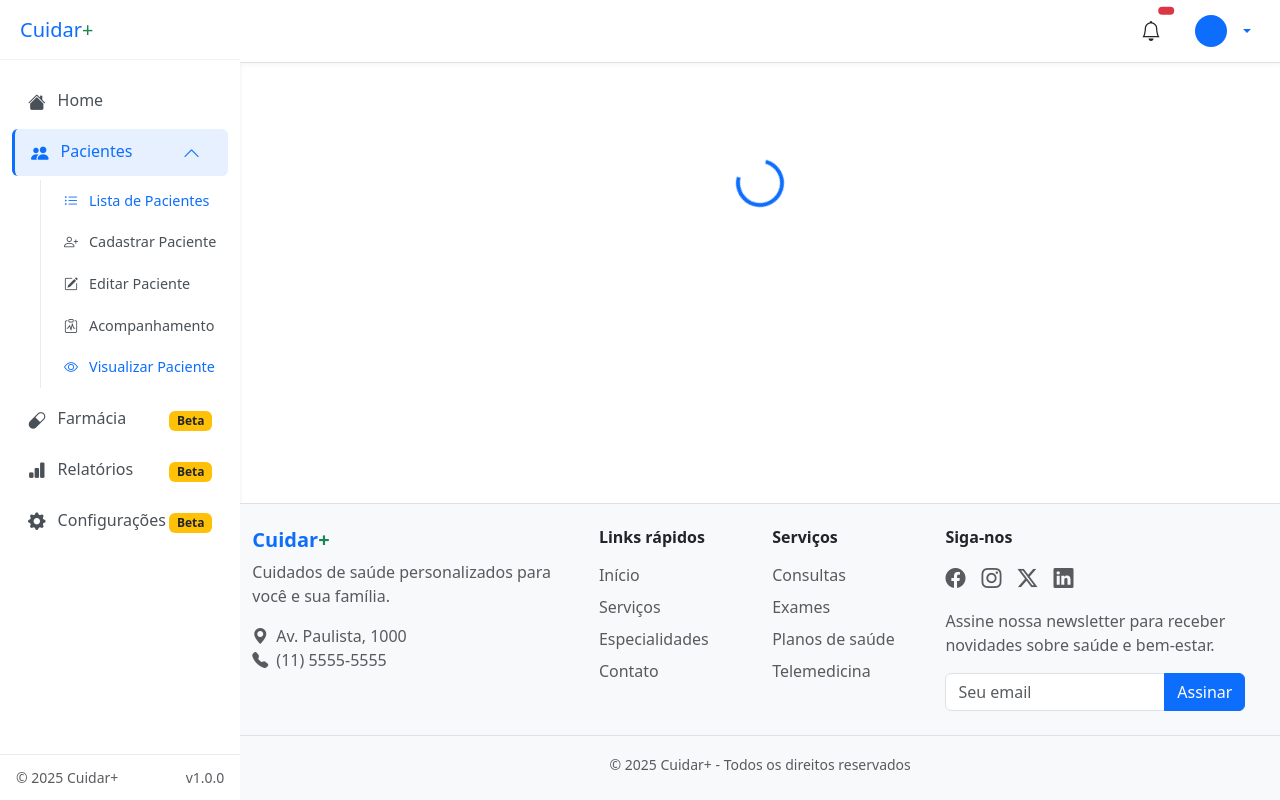
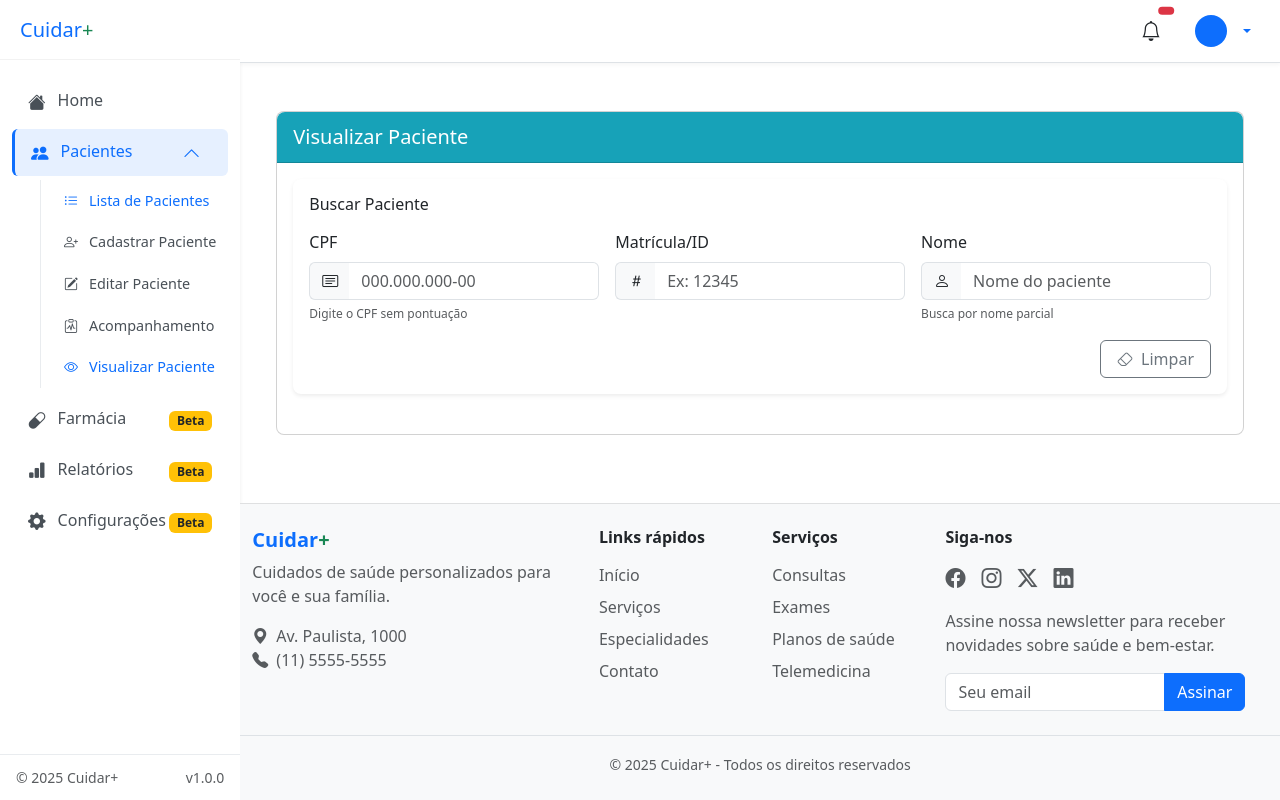
Before and after one commit to mateuscarlos/cuidar-plus, an Angular app: page /pacientes/visualizar in a window 1280 px wide. Built offline with nearby package versions, Linux system fonts and the light colour scheme.

Commit message:
rota visualiza paciente ok

```diff
--- a/src/app/features/pacientes/visualizar-paciente/visualizar-paciente.component.ts
+++ b/src/app/features/pacientes/visualizar-paciente/visualizar-paciente.component.ts
@@ -39,7 +39,7 @@ export class VisualizarPacienteComponent implements OnInit {
   paciente: Paciente | null = null;
   convenio: string = '';
   plano: string = '';
-  isLoading: boolean = true;
+  isLoading: boolean = false; // Inicializa como false até que seja necessário carregar
   error: string | null = null;
 
   // Controle da tela
@@ -68,20 +68,44 @@ export class VisualizarPacienteComponent implements OnInit {
   ) {}
 
   ngOnInit(): void {
+    // Resetamos o estado inicial antes de qualquer carregamento
+    this.resetComponent();
+
     this.route.queryParams.subscribe(params => {
       if (params['pacienteId']) {
         this.carregarPacienteParaEdicao(params['pacienteId']);
+      } else {
+        // Se não há parâmetros, mostramos a tela de busca
+        this.isLoading = false;
+        this.modoVisualizacao = false;
       }
     });
   }
 
+  // Método para resetar o componente a um estado inicial consistente
+  resetComponent(): void {
+    this.paciente = null;
+    this.convenio = '';
+    this.plano = '';
+    this.error = null;
+    this.resultadosBusca = [];
+  }
+
   carregarPacienteParaEdicao(id: string): void {
     this.isLoading = true;
+    this.resetComponent(); // Reseta o estado antes de começar o carregamento
+
     this.pacienteService.obterPacientePorId(id)
-      .pipe(finalize(() => this.isLoading = false))
+      .pipe(
+        finalize(() => {
+          this.isLoading = false; // Sempre garante que o loading será desativado
+          console.log('Finalizou a chamada de API para obter paciente');
+        })
+      )
       .subscribe({
         next: (paciente) => {
           if (paciente) {
+            console.log('Paciente recebido com sucesso:', paciente.id);
             // Processar os dados do paciente
             this.paciente = paciente;
             this.modoVisualizacao = true;
@@ -92,17 +116,20 @@ export class VisualizarPacienteComponent implements OnInit {
             }
           } else {
             this.error = 'Paciente não encontrado';
+            this.modoVisualizacao = false;
           }
         },
         error: (err) => {
           this.error = 'Erro ao carregar dados do paciente para edição';
+          this.modoVisualizacao = false;
           console.error('Erro ao carregar paciente:', err);
         }
       });
   }
 
   loadInsuranceInfo(paciente: Paciente): void {
-    this.convenioService.listarConvenios().subscribe((convenios: Convenio[]) => {
+    this.convenioService.listarConvenios().subscribe({
+      next: (convenios: Convenio[]) => {
         const convenio = convenios.find((c: Convenio) => String(c.id) === String(paciente.convenio_id));
         this.convenio = convenio ? convenio.nome : 'Não informado';
 
@@ -112,11 +139,22 @@ export class VisualizarPacienteComponent implements OnInit {
             ? parseInt(paciente.convenio_id, 10)
             : paciente.convenio_id;
 
-        this.convenioService.listarPlanosPorConvenio(convenioId).subscribe((planos: Plano[]) => {
+          this.convenioService.listarPlanosPorConvenio(convenioId).subscribe({
+            next: (planos: Plano[]) => {
               const planosMapeados = planos.map((p: Plano) => ({ id: String(p.id), nome: p.nome }));
               const plano = planosMapeados.find((p: { id: string; nome: string }) => p.id === String(paciente.plano_id));
               this.plano = plano ? plano.nome : 'Não informado';
+            },
+            error: (err) => {
+              console.error('Erro ao carregar planos:', err);
+              this.plano = 'Não foi possível carregar';
+            }
           });
+        }
+      },
+      error: (err) => {
+        console.error('Erro ao carregar convênios:', err);
+        this.convenio = 'Não foi possível carregar';
       }
     });
   }
@@ -125,13 +163,19 @@ export class VisualizarPacienteComponent implements OnInit {
     this.isLoading = true;
     this.error = null;
 
+    console.log('Iniciando carregamento do paciente ID:', id);
+
     this.pacienteService.obterPacientePorId(id)
-      .pipe(finalize(() => this.isLoading = false))
+      .pipe(
+        finalize(() => {
+          this.isLoading = false;
+          console.log('Finalizou carregamento do paciente');
+        })
+      )
       .subscribe({
         next: (paciente) => {
           if (paciente) {
-            console.log('Paciente recebido:', JSON.stringify(paciente));
-
+            console.log('Paciente recebido:', paciente.id);
             // Ensure the nome field is set (used in the template)
             if (paciente.nome_completo && !paciente.nome) {
               paciente.nome = paciente.nome_completo;
@@ -213,6 +257,7 @@ export class VisualizarPacienteComponent implements OnInit {
           }
         },
         error: (err) => {
+          console.error('Erro ao carregar dados do paciente:', err);
           this.error = 'Erro ao carregar dados do paciente';
           this.modoVisualizacao = false;
         }
```
Lines whose indentation alone changed are shown as unchanged.
